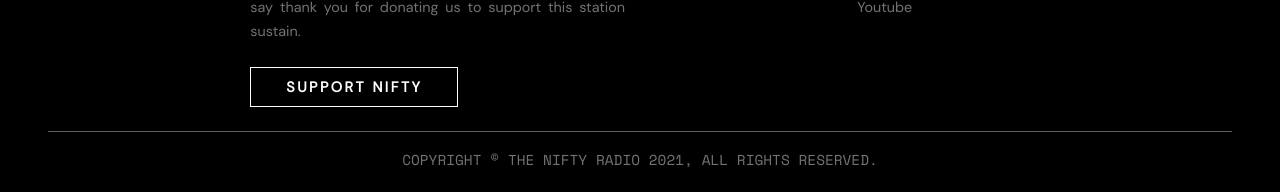
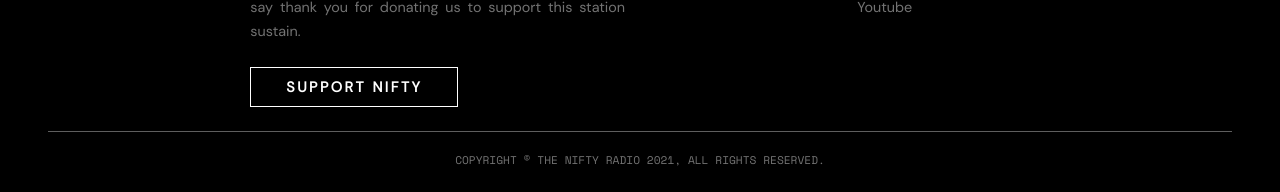
Before and after one commit to hanandito/radioo-demo, a plain HTML site: page index.html in a window 1280 px wide. Shown: the part 986-1178 px from the top of the page. Drawn offline with nearby package versions, Linux system fonts and the light colour scheme; no server answers.

Commit message:
initial commit

```diff
--- a/css/style.css
+++ b/css/style.css
@@ -212,7 +212,8 @@ p,a{
 }
 .copyright-text
 {
-  margin:0
+  margin:0;
+  font-size: 0.7rem;
 }
 @media (max-width:991px)
 {
```
